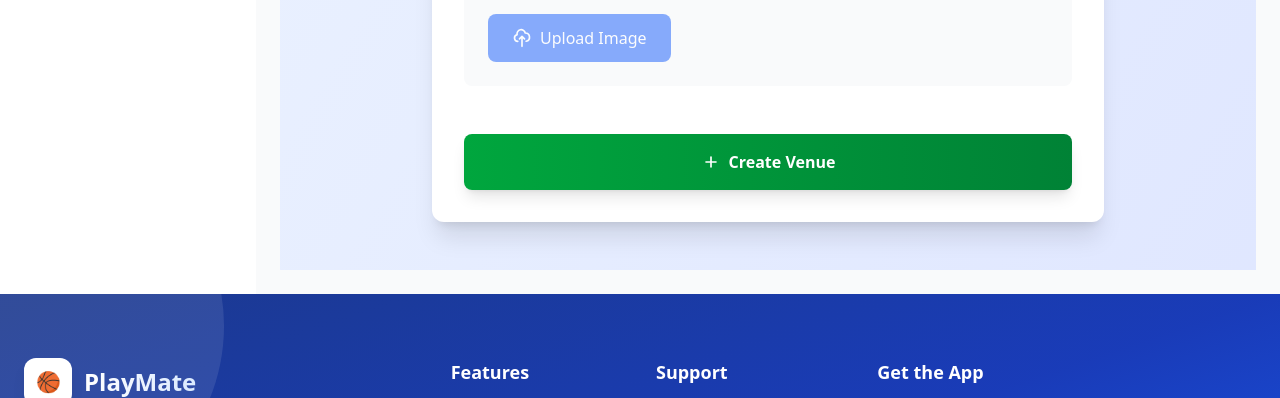
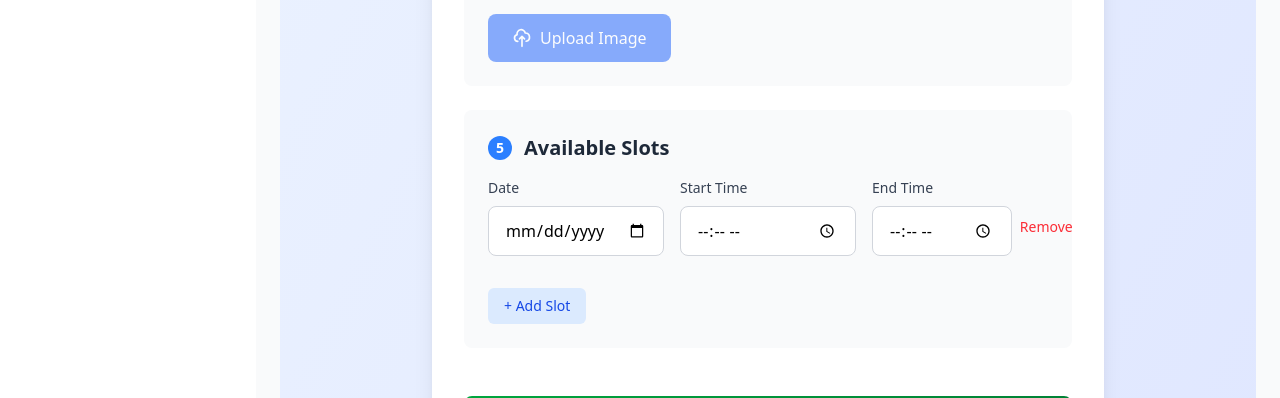
Before and after one commit to mallaanirudh/Playmate, a Next.js app: page /dashboard/CreateVenue in a window 1280 px wide. Shown: the part 1464-1862 px from the top of the page. Built offline with nearby package versions, Linux system fonts and the light colour scheme; no server answers.

Commit message:
added slot selection in booking

```diff
--- /dev/null
+++ b/app/api/available-slots/route.ts
@@ -0,0 +1,27 @@
+import { NextResponse } from 'next/server'
+import { db } from '@/lib/db'
+
+export async function GET(req: Request) {
+  const { searchParams } = new URL(req.url)
+  const venueId = searchParams.get('venueId')
+  const date = searchParams.get('date')
+
+  if (!venueId || !date) {
+    return NextResponse.json({ error: 'Missing venueId or date' }, { status: 400 })
+  }
+
+  const slots = await db.venueSlot.findMany({
+    where: {
+      venueId,
+      date: new Date(`${date}T00:00:00.000Z`),
+      isBooked: false,
+    },
+    select: {
+      id: true,
+      startTime: true,
+      endTime: true,
+    },
+  })
+
+  return NextResponse.json({ slots })
+}
--- a/app/api/bookings/route.ts
+++ b/app/api/bookings/route.ts
@@ -1,27 +1,65 @@
-import { NextResponse } from 'next/server'
-import { db } from '@/lib/db'
-import { auth } from '@clerk/nextjs/server'
+import { NextResponse } from 'next/server';
+import { db } from '@/lib/db';
+import { auth } from '@clerk/nextjs/server';
 
 export async function POST(req: Request) {
   try {
-    const { userId } = await auth()
+    const { userId } = await auth();
 
     if (!userId) {
-      return NextResponse.json({ error: 'Unauthorized' }, { status: 401 })
+      return NextResponse.json({ error: 'Unauthorized' }, { status: 401 });
     }
 
-    const { venueId, bookingDate, startTime, endTime, durationHours, totalAmount, notes } = await req.json()
+    const {
+      venueId,
+      bookingDate,
+      startTime,
+      endTime,
+      durationHours,
+      totalAmount,
+      notes,
+    } = await req.json();
 
-    // Validate if the venue exists
-    const venue = await db.venue.findUnique({
-      where: { id: venueId }
-    })
+    // Check if venue exists
+    const venue = await db.venue.findUnique({ where: { id: venueId } });
 
     if (!venue) {
-      return NextResponse.json({ error: 'Venue not found' }, { status: 404 })
+      return NextResponse.json({ error: 'Venue not found' }, { status: 404 });
     }
 
-    console.log('✅ POST /api/bookings called')
+    // Check if the slot is available in VenueSlot
+    const slotAvailable = await db.venueSlot.findFirst({
+      where: {
+        venueId,
+        date: new Date(bookingDate + 'T00:00:00.000Z'),
+        startTime,
+        endTime,
+      },
+    });
+
+    if (!slotAvailable) {
+      return NextResponse.json(
+        { error: 'Selected slot is not available for this venue' },
+        { status: 400 }
+      );
+    }
+
+    // Optional: check if this slot is already booked by someone else
+    const isAlreadyBooked = await db.booking.findFirst({
+      where: {
+        venueId,
+        bookingDate: new Date(bookingDate),
+        startTime,
+        endTime,
+      },
+    });
+
+    if (isAlreadyBooked) {
+      return NextResponse.json(
+        { error: 'This time slot is already booked' },
+        { status: 409 }
+      );
+    }
 
     const booking = await db.booking.create({
       data: {
@@ -32,13 +70,13 @@ export async function POST(req: Request) {
         endTime,
         durationHours: parseFloat(durationHours),
         totalAmount: parseFloat(totalAmount),
-        notes
-      }
-    })
+        notes,
+      },
+    });
 
-    return NextResponse.json({ booking }, { status: 201 })
+    return NextResponse.json({ booking }, { status: 201 });
   } catch (error) {
-    console.error('Booking Error:', error)
-    return NextResponse.json({ error: 'Failed to create booking' }, { status: 500 })
+    console.error('Booking Error:', error);
+    return NextResponse.json({ error: 'Failed to create booking' }, { status: 500 });
   }
 }
--- a/app/api/venue/route.ts
+++ b/app/api/venue/route.ts
@@ -1,28 +1,61 @@
 import { db } from '../../../lib/db';
 import { NextResponse } from 'next/server';
-import { auth} from '@clerk/nextjs/server'
+import { auth } from '@clerk/nextjs/server';
+
 export async function POST(req: Request) {
   try {
     const body = await req.json();
-   const {userId}= await auth();
+    const { userId } = await auth();
+
+    if (!userId) {
+      return NextResponse.json({ success: false, error: 'Unauthorized' }, { status: 401 });
+    }
+
+    const {
+      name,
+      description,
+      venueType,
+      address,
+      city,
+      state,
+      pincode,
+      latitude,
+      longitude,
+      phone,
+      email,
+      websiteUrl,
+      slots = [], // array of { date, startTime, endTime }
+    } = body;
+
     const newVenue = await db.venue.create({
       data: {
-        name: body.name,
-        description: body.description,
-        venueType: body.venueType,
-        address: body.address,
-        city: body.city,
-        state: body.state,
-        pincode: body.pincode,
-        latitude: body.latitude ? parseFloat(body.latitude) : null,
-        longitude: body.longitude ? parseFloat(body.longitude) : null,
-        phone: body.phone,
-        email: body.email,
-        websiteUrl: body.websiteUrl,
-        ownerId: userId||"",
-
+        name,
+        description,
+        venueType,
+        address,
+        city,
+        state,
+        pincode,
+        latitude: latitude ? parseFloat(latitude) : null,
+        longitude: longitude ? parseFloat(longitude) : null,
+        phone,
+        email,
+        websiteUrl,
+        ownerId: userId,
       },
     });
+
+    // Create available slots if any were sent
+    if (Array.isArray(slots) && slots.length > 0) {
+      await db.venueSlot.createMany({
+        data: slots.map((slot: any) => ({
+          venueId: newVenue.id,
+          date: new Date(slot.date),
+          startTime: slot.startTime,
+          endTime: slot.endTime,
+        })),
+      });
+    }
 
     return NextResponse.json({ success: true, venue: newVenue });
   } catch (error) {
--- a/app/bookings/[venueId]/page.tsx
+++ b/app/bookings/[venueId]/page.tsx
@@ -1,7 +1,13 @@
 'use client'
 
-import { useState } from 'react'
+import { useState, useEffect } from 'react'
 import { useParams, useRouter } from 'next/navigation'
+
+interface Slot {
+  id: string
+  startTime: string
+  endTime: string
+}
 
 export default function BookingForm() {
   const { venueId } = useParams()
@@ -9,34 +15,86 @@ export default function BookingForm() {
 
   const [formData, setFormData] = useState({
     bookingDate: '',
-    startTime: '',
-    endTime: '',
+    selectedSlotId: '',
     durationHours: '',
     totalAmount: '',
-    notes: ''
+    notes: '',
   })
+
+  const [availableSlots, setAvailableSlots] = useState<Slot[]>([])
+
+  useEffect(() => {
+    if (!formData.bookingDate) return
+
+    const fetchSlots = async () => {
+      try {
+        const res = await fetch(`/api/available-slots?venueId=${venueId}&date=${formData.bookingDate}`)
+        const data = await res.json()
+        setAvailableSlots(data.slots || [])
+      } catch (err) {
+        console.error('Error fetching slots:', err)
+        setAvailableSlots([])
+      }
+    }
+
+    fetchSlots()
+  }, [formData.bookingDate, venueId])
 
   const handleChange = (e: any) => {
     setFormData({ ...formData, [e.target.name]: e.target.value })
   }
 
+  const handleSlotSelect = (e: any) => {
+  const slotId = e.target.value
+  const selected = availableSlots.find((s) => s.id === slotId)
+
+  if (selected) {
+    const start = new Date(`1970-01-01T${selected.startTime}`)
+    const end = new Date(`1970-01-01T${selected.endTime}`)
+    const hours = (end.getTime() - start.getTime()) / (1000 * 60 * 60)
+
+    setFormData((prev) => ({
+      ...prev,
+      selectedSlotId: slotId,
+      startTime: selected.startTime,
+      endTime: selected.endTime,
+      durationHours: hours.toFixed(2),
+    }))
+  }
+}
+
   const handleSubmit = async (e: any) => {
     e.preventDefault()
+
+    const selected = availableSlots.find((s) => s.id === formData.selectedSlotId)
+    if (!selected) {
+      alert('Please select a valid slot.')
+      return
+    }
+
+    const payload = {
+      venueId,
+      bookingDate: formData.bookingDate,
+      startTime: selected.startTime,
+      endTime: selected.endTime,
+      durationHours: formData.durationHours,
+      totalAmount: formData.totalAmount,
+      notes: formData.notes,
+    }
 
     const res = await fetch('/api/bookings', {
       method: 'POST',
       headers: { 'Content-Type': 'application/json' },
-      body: JSON.stringify({ ...formData,  venueId })
+      body: JSON.stringify(payload),
     })
 
     if (res.ok) {
+      const data = await res.json()
       alert('Booking successful!')
-      const data = await res.json()
-  const bookingId = data.booking.id // 👈 Get the newly created booking ID
-
-  router.push(`/mybookings/${bookingId}`)
+      router.push(`/mybookings/${data.booking.id}`)
     } else {
-      alert('Booking failed.')
+      const error = await res.json()
+      alert(`Booking failed: ${error.error}`)
     }
   }
 
@@ -44,7 +102,7 @@ export default function BookingForm() {
     <div className="max-w-xl mx-auto p-4">
       <h1 className="text-2xl font-bold mb-4">Book Your Slot</h1>
       <form onSubmit={handleSubmit} className="space-y-4">
-
+        {/* Booking Date */}
         <div>
           <label className="block mb-1">Booking Date:</label>
           <input
@@ -57,30 +115,30 @@ export default function BookingForm() {
           />
         </div>
 
-        <div>
-          <label className="block mb-1">Start Time (HH:MM):</label>
-          <input
-            type="time"
-            name="startTime"
-            value={formData.startTime}
-            onChange={handleChange}
-            required
-            className="w-full border p-2 rounded"
-          />
-        </div>
+        {/* Slot Dropdown */}
 
-        <div>
-          <label className="block mb-1">End Time (HH:MM):</label>
-          <input
-            type="time"
-            name="endTime"
-            value={formData.endTime}
-            onChange={handleChange}
-            required
-            className="w-full border p-2 rounded"
-          />
-        </div>
-
+<div>
+  <label className="block mb-1">Available Slots:</label>
+  {availableSlots.length > 0 ? (
+    <select
+      name="selectedSlotId"
+      value={formData.selectedSlotId}
+      onChange={handleSlotSelect}
+      required
+      className="w-full border p-2 rounded"
+    >
+      <option value="">-- Select a Slot --</option>
+      {availableSlots.map((slot) => (
+        <option key={slot.id} value={slot.id}>
+          {slot.startTime} - {slot.endTime}
+        </option>
+      ))}
+    </select>
+  ) : (
+    <div className="text-gray-500 italic">No available slots for selected date.</div>
+  )}
+</div>
+        {/* Duration */}
         <div>
           <label className="block mb-1">Duration (Hours):</label>
           <input
@@ -93,6 +151,7 @@ export default function BookingForm() {
           />
         </div>
 
+        {/* Amount */}
         <div>
           <label className="block mb-1">Total Amount:</label>
           <input
@@ -105,6 +164,7 @@ export default function BookingForm() {
           />
         </div>
 
+        {/* Notes */}
         <div>
           <label className="block mb-1">Notes (optional):</label>
           <textarea
@@ -117,7 +177,7 @@ export default function BookingForm() {
 
         <button
           type="submit"
-          className="bg-green-500 text-white px-4 py-2 rounded hover:bg-green-600"
+          className="bg-green-600 text-white px-4 py-2 rounded hover:bg-green-700"
         >
           Confirm Booking
         </button>
--- a/components/venue-form.tsx
+++ b/components/venue-form.tsx
@@ -18,9 +18,10 @@ export default function VenueForm() {
     email: '',
     websiteUrl: '',
   });
+
+  const [slots, setSlots] = useState([{ date: '', startTime: '', endTime: '' }]);
+
   const router = useRouter();
-
-
   const [imageFile, setImageFile] = useState<File | null>(null);
   const [imageUrl, setImageUrl] = useState('');
   const [uploading, setUploading] = useState(false);
@@ -49,25 +50,40 @@ export default function VenueForm() {
     }
   };
 
+  const handleSlotChange = (index: number, field: string, value: string) => {
+    const updated = [...slots];
+    updated[index][field as keyof typeof slots[0]] = value;
+    setSlots(updated);
+  };
+
+  const addSlot = () => {
+    setSlots([...slots, { date: '', startTime: '', endTime: '' }]);
+  };
+
+  const removeSlot = (index: number) => {
+    if (slots.length === 1) return;
+    const updated = [...slots];
+    updated.splice(index, 1);
+    setSlots(updated);
+  };
+
   const handleSubmit = async (e: React.FormEvent | React.MouseEvent) => {
     e.preventDefault();
     if (!imageUrl) return alert('Please upload an image before submitting.');
 
     try {
-    // 1. Create Venue
       const res = await fetch('/api/venue', {
         method: 'POST',
         headers: { 'Content-Type': 'application/json' },
-      body: JSON.stringify(formData), // remove imageUrl, we will link image separately
+        body: JSON.stringify({ ...formData, slots }),
       });
 
       const data = await res.json();
 
       if (data.success) {
-      const venueId = data.venue.id; // Assuming API returns the created venue
+        const venueId = data.venue.id;
 
-      // 2. Upload Venue Image record
-      const imageRes = await fetch('/api/venueImage', { // create this API
+        const imageRes = await fetch('/api/venueImage', {
           method: 'POST',
           headers: { 'Content-Type': 'application/json' },
           body: JSON.stringify({
@@ -82,7 +98,7 @@ export default function VenueForm() {
 
         if (imageData.success) {
           alert('Venue and image created successfully!');
-        router.push('/uservenues');  //Pushing the users, if sucessfull to another page to not let him submit the same thing multiple times. Is there a better method? try it.
+          router.push('/uservenues');
         } else {
           alert('Venue created, but failed to save image: ' + imageData.error);
         }
@@ -94,8 +110,9 @@ export default function VenueForm() {
     }
   };
 
-  const inputClasses = "w-full px-4 py-3 border border-gray-300 rounded-lg focus:ring-2 focus:ring-blue-500 focus:border-blue-500 transition-colors duration-200 bg-white";
-  const labelClasses = "block text-sm font-medium text-gray-700 mb-2";
+  const inputClasses =
+    'w-full px-4 py-3 border border-gray-300 rounded-lg focus:ring-2 focus:ring-blue-500 focus:border-blue-500 transition-colors duration-200 bg-white';
+  const labelClasses = 'block text-sm font-medium text-gray-700 mb-2';
 
   return (
     <div className="min-h-screen bg-gradient-to-br from-blue-50 to-indigo-100 py-12 px-4">
@@ -107,7 +124,7 @@ export default function VenueForm() {
           </div>
 
           <div className="space-y-6">
-            {/* Basic Information Section */}
+
               <div className="bg-gray-50 rounded-lg p-6">
               <h2 className="text-xl font-semibold text-gray-800 mb-4 flex items-center">
                 <span className="w-6 h-6 bg-blue-500 rounded-full flex items-center justify-center text-white text-sm font-bold mr-3">1</span>
@@ -155,8 +172,6 @@ export default function VenueForm() {
                 />
               </div>
             </div>
-
-            {/* Location Section */}
             <div className="bg-gray-50 rounded-lg p-6">
               <h2 className="text-xl font-semibold text-gray-800 mb-4 flex items-center">
                 <span className="w-6 h-6 bg-blue-500 rounded-full flex items-center justify-center text-white text-sm font-bold mr-3">2</span>
@@ -232,8 +247,6 @@ export default function VenueForm() {
                 </div>
               </div>
             </div>
-
-            {/* Contact Information Section */}
             <div className="bg-gray-50 rounded-lg p-6">
               <h2 className="text-xl font-semibold text-gray-800 mb-4 flex items-center">
                 <span className="w-6 h-6 bg-blue-500 rounded-full flex items-center justify-center text-white text-sm font-bold mr-3">3</span>
@@ -275,8 +288,6 @@ export default function VenueForm() {
                 />
               </div>
             </div>
-
-            {/* Image Upload Section */}
             <div className="bg-gray-50 rounded-lg p-6">
               <h2 className="text-xl font-semibold text-gray-800 mb-4 flex items-center">
                 <span className="w-6 h-6 bg-blue-500 rounded-full flex items-center justify-center text-white text-sm font-bold mr-3">4</span>
@@ -330,6 +341,68 @@ export default function VenueForm() {
               </div>
             </div>
 
+
+
+
+            {/* Slot Section */}
+            <div className="bg-gray-50 rounded-lg p-6">
+              <h2 className="text-xl font-semibold text-gray-800 mb-4 flex items-center">
+                <span className="w-6 h-6 bg-blue-500 rounded-full flex items-center justify-center text-white text-sm font-bold mr-3">5</span>
+                Available Slots
+              </h2>
+
+              <div className="space-y-4">
+                {slots.map((slot, index) => (
+                  <div key={index} className="grid grid-cols-1 md:grid-cols-3 gap-4 items-end">
+                    <div>
+                      <label className={labelClasses}>Date</label>
+                      <input
+                        type="date"
+                        value={slot.date}
+                        onChange={(e) => handleSlotChange(index, 'date', e.target.value)}
+                        className={inputClasses}
+                      />
+                    </div>
+                    <div>
+                      <label className={labelClasses}>Start Time</label>
+                      <input
+                        type="time"
+                        value={slot.startTime}
+                        onChange={(e) => handleSlotChange(index, 'startTime', e.target.value)}
+                        className={inputClasses}
+                      />
+                    </div>
+                    <div className="flex items-center space-x-2">
+                      <div className="flex-1">
+                        <label className={labelClasses}>End Time</label>
+                        <input
+                          type="time"
+                          value={slot.endTime}
+                          onChange={(e) => handleSlotChange(index, 'endTime', e.target.value)}
+                          className={inputClasses}
+                        />
+                      </div>
+                      <button
+                        type="button"
+                        onClick={() => removeSlot(index)}
+                        className="text-red-500 text-sm mt-5 hover:underline"
+                      >
+                        Remove
+                      </button>
+                    </div>
+                  </div>
+                ))}
+
+                <button
+                  type="button"
+                  onClick={addSlot}
+                  className="mt-4 px-4 py-2 bg-blue-100 text-blue-700 rounded-md hover:bg-blue-200 text-sm font-medium"
+                >
+                  + Add Slot
+                </button>
+              </div>
+            </div>
+
             {/* Submit Button */}
             <div className="pt-6">
               <button
```
Also changed, not shown: 2 other files (tests, documents, lock files or other folders). Lines whose indentation alone changed are shown as unchanged.
